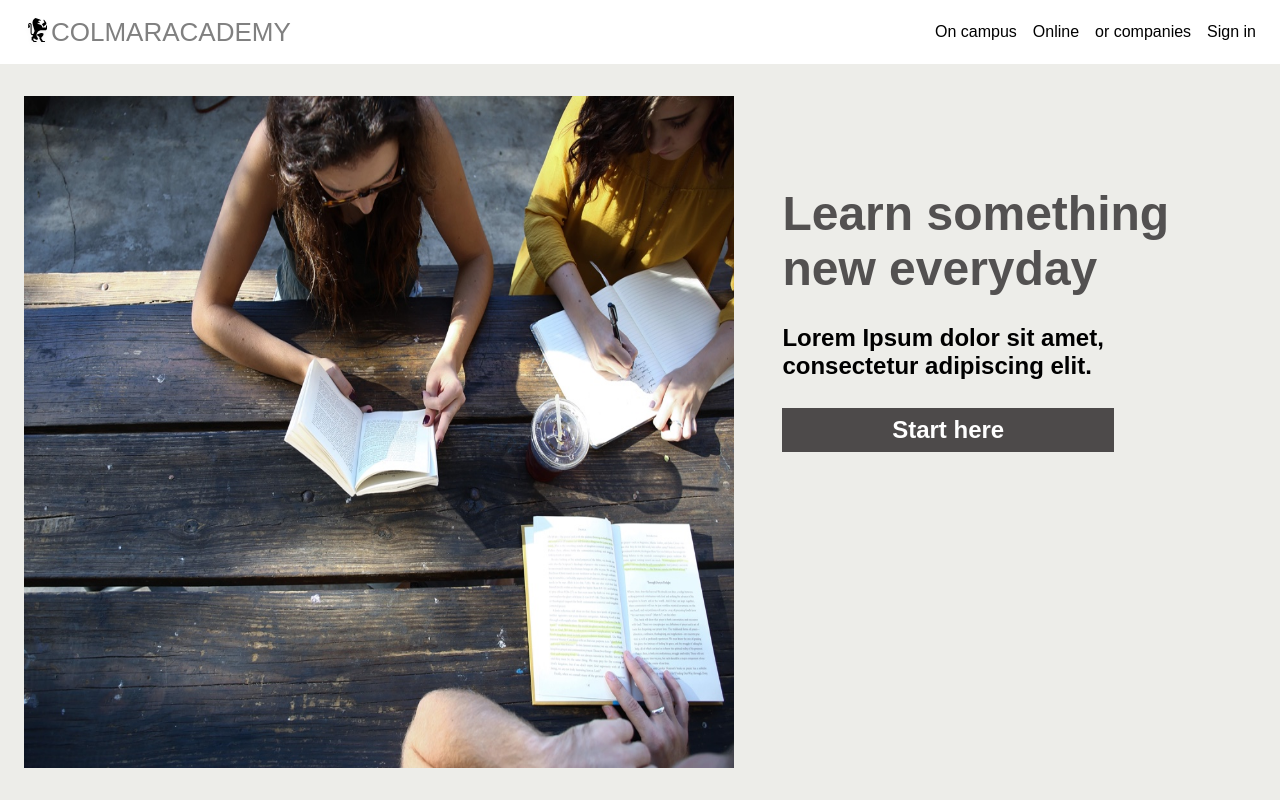
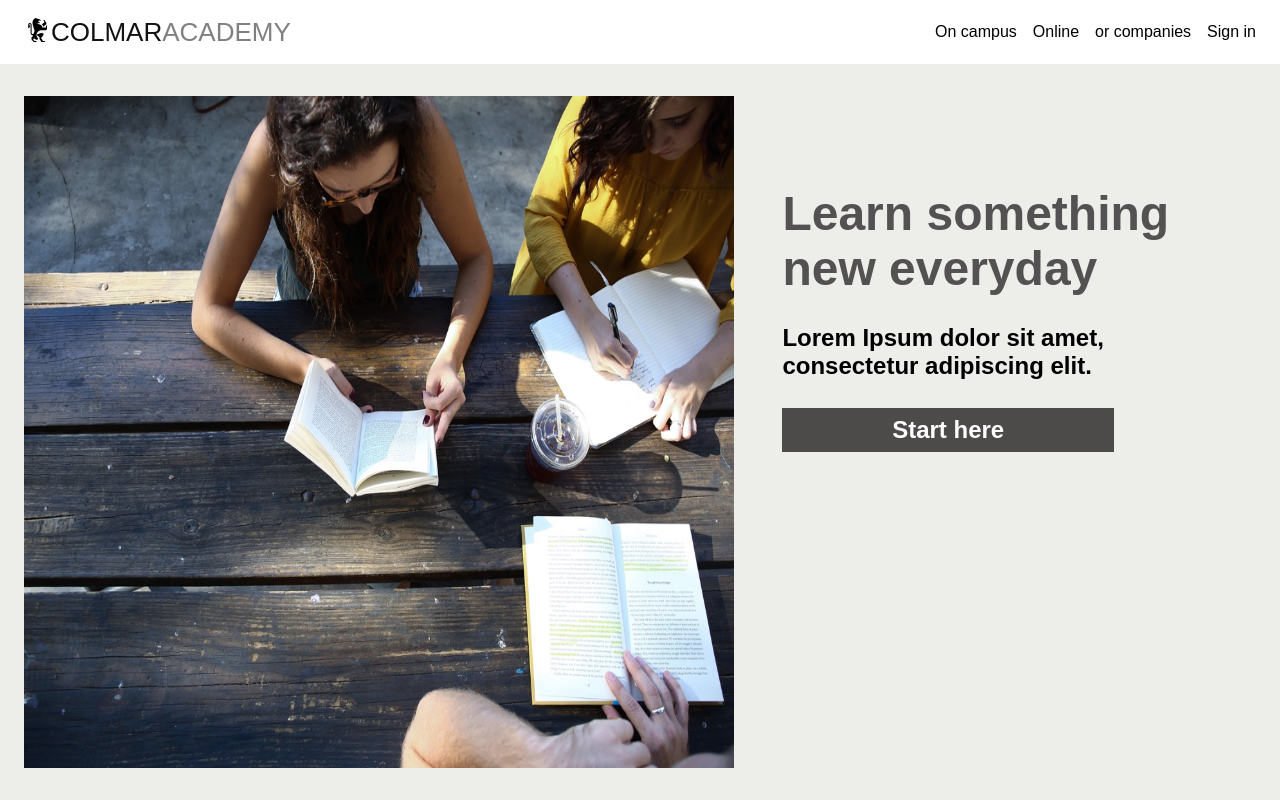
Before and after one commit to MartinCats/web-assessment, a plain HTML site: page index.html in a window 1280 px wide. Shown: the top 800 px of the page. Drawn offline with Linux system fonts and the light colour scheme.

Commit message:
edit nav

```diff
--- a/index.html
+++ b/index.html
@@ -14,7 +14,7 @@
         <div class="logo">
 
             <img src="./images/ic-logo.svg">
-            <a href="#" ><p class="nav-fontsize">COLMAR<span style="color: grey">ACADEMY</span></p></a>
+            <a href="#" ><p class="nav-fontsize"><span style="color: rgb(18, 18, 18)">COLMAR</span>ACADEMY</p></a>
 
         </div>
         <div class="link-bar">
```
